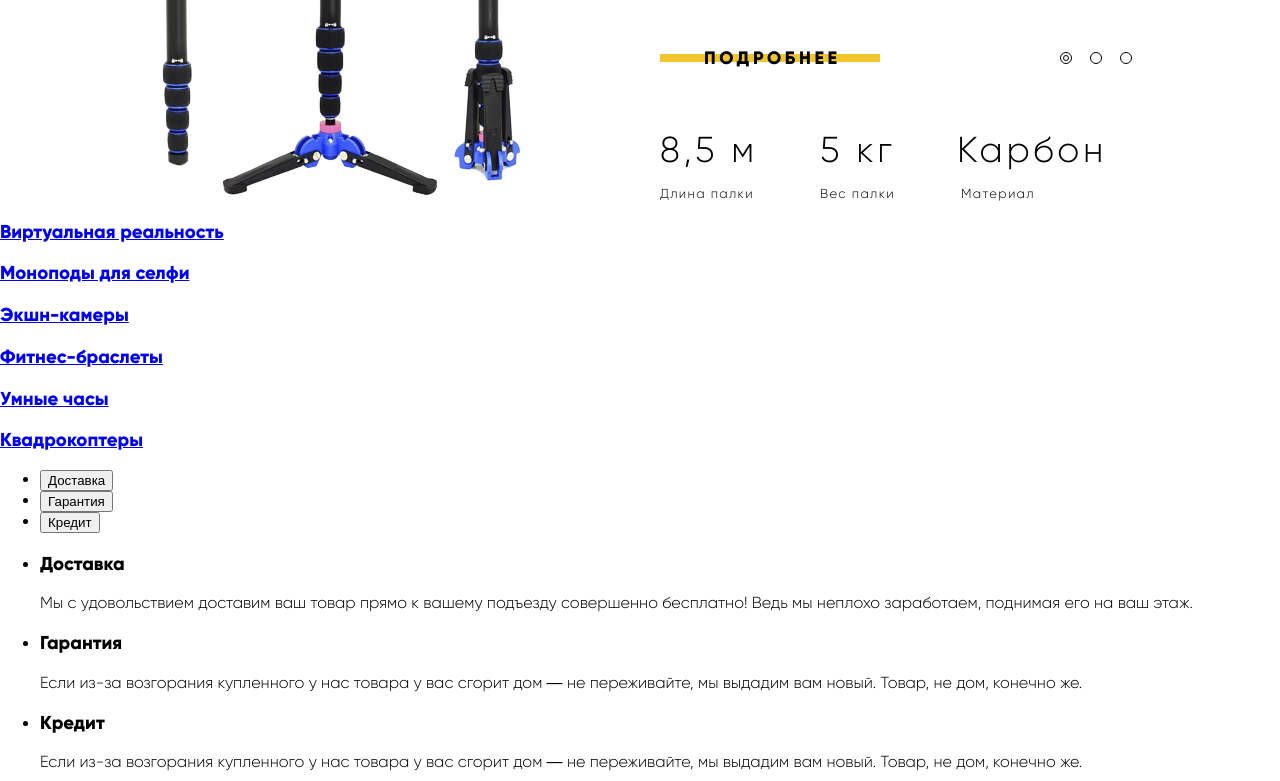
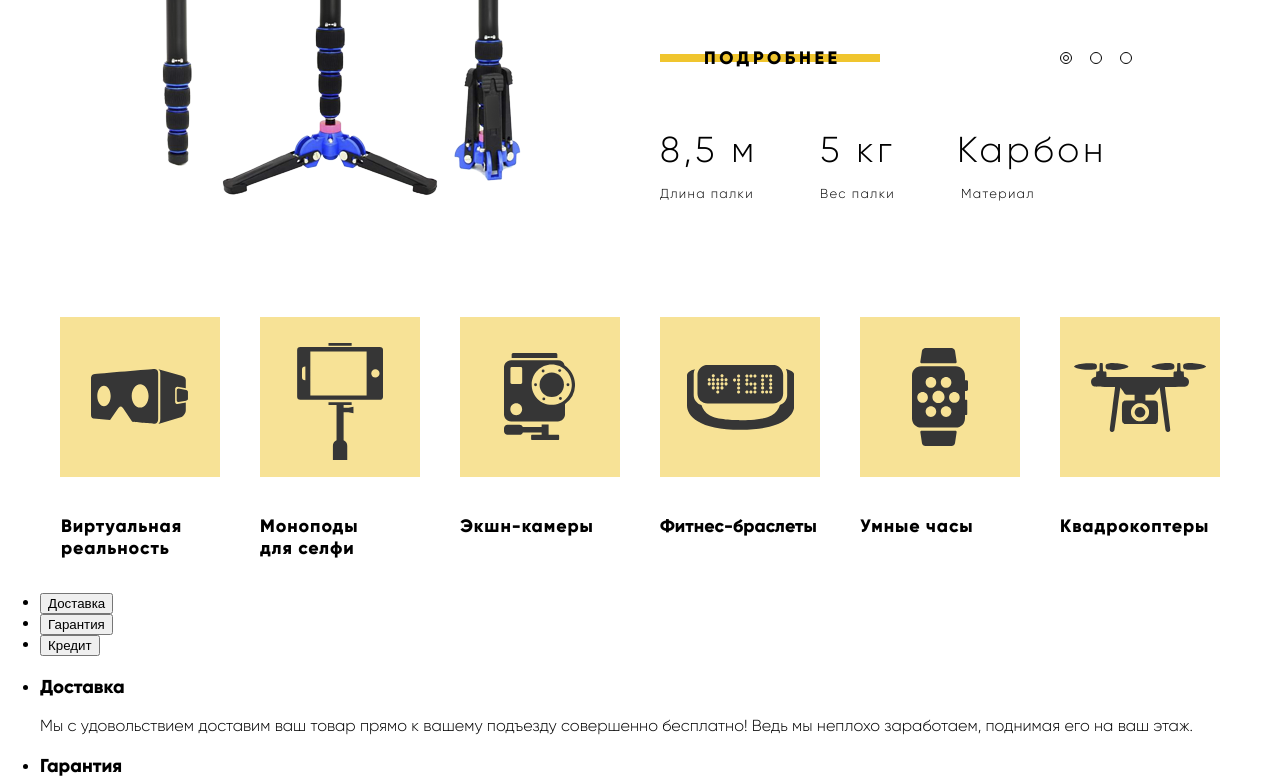
Before and after one commit to vitrusss/1001661-device-28, a website: page source/index.html in a window 1280 px wide. Shown: the part 499-1280 px from the top of the page. Drawn offline with nearby package versions, Linux system fonts and the light colour scheme; files that its build step writes are made by us from their sources.

Commit message:
Делает вёрстку блока categories в index.html

```diff
--- a/source/index.html
+++ b/source/index.html
@@ -199,34 +199,34 @@
       <h2 class="visually-hidden">Список категорий товаров</h2>
 
       <ul class="categories__list">
-        <li class="categories__item categories__item--vr">
-          <a href="catalog.html" class="categories__link">
-            <h3 class="categories__name">Виртуальная реальность</h3>
-          </a>
-        </li>
-        <li class="categories__item categories__item-monoponds">
-          <a href="catalog.html" class="categories__link">
-            <h3 class="categories__name">Моноподы для селфи</h3>
+        <li class="categories__item">
+          <a href="catalog.html" class="categories__link categories__link--vr">
+            <h3 class="categories__title">Виртуальная реальность</h3>
           </a>
         </li>
         <li class="categories__item">
-          <a href="catalog.html" class="categories__link">
-            <h3 class="categories__name">Экшн-камеры</h3>
+          <a href="catalog.html" class="categories__link categories__link--monopods">
+            <h3 class="categories__title">Моноподы<br>для селфи</h3>
           </a>
         </li>
         <li class="categories__item">
-          <a href="catalog.html" class="categories__link">
-            <h3 class="categories__name">Фитнес-браслеты</h3>
+          <a href="catalog.html" class="categories__link categories__link--camera">
+            <h3 class="categories__title">Экшн-камеры</h3>
           </a>
         </li>
         <li class="categories__item">
-          <a href="catalog.html" class="categories__link">
-            <h3 class="categories__name">Умные часы</h3>
+          <a href="catalog.html" class="categories__link categories__link--bracelets">
+            <h3 class="categories__title">Фитнес-браслеты</h3>
           </a>
         </li>
         <li class="categories__item">
-          <a href="catalog.html" class="categories__link">
-            <h3 class="categories__name">Квадрокоптеры</h3>
+          <a href="catalog.html" class="categories__link categories__link--clocks">
+            <h3 class="categories__title">Умные часы</h3>
+          </a>
+        </li>
+        <li class="categories__item">
+          <a href="catalog.html" class="categories__link categories__link--quadrocopters">
+            <h3 class="categories__title">Квадрокоптеры</h3>
           </a>
         </li>
       </ul>
--- a/source/sass/blocks/banner.scss
+++ b/source/sass/blocks/banner.scss
@@ -1,6 +1,7 @@
 .banner {
   width: 1160px;
   margin: auto;
+  margin-bottom: 96px;
   padding-right: 60px;
 }
 
@@ -19,8 +20,8 @@
 }
 
 .banner__list {
-  margin-top: 0;
-  padding-left: 0;
+  margin: 0;
+  padding: 0;
   list-style: none;
 }
 
@@ -43,7 +44,7 @@
   height: 7px;
   width: 100px;
 
-  background-color: #ffffff;
+  background-color: var(--basic-white);
 }
 
 .banner__img-wrap {
@@ -73,6 +74,7 @@
   position: relative;
   display: flex;
   flex-wrap: wrap;
+  align-items: flex-start;
   width: 500px;
 }
 
@@ -93,10 +95,10 @@
 }
 
 .banner__text {
-  margin-top: 11px;
+  margin-top: 16px;
   margin-right: 15px;
   margin-bottom: 41px;
-  padding-top: 15px;
+  padding-top: 10px;
   padding-right: 10px;
   padding-bottom: 10px;
 
@@ -124,6 +126,16 @@
   letter-spacing: 0.2em;
   text-decoration: none;
   text-transform: uppercase;
+
+  &:hover::before {
+    top: 0;
+    height: 40px;
+    transition: var(--basic-transition);
+  }
+
+  &:active {
+    color: #a88a20;
+  }
 }
 
 .banner__link::before {
@@ -136,11 +148,12 @@
   width: 100%;
   height: 8px;
 
-  background-color: var(--darken-yellow);
+  background-color: var(--special-yellow-dark);
 }
 
 .banner__button-list {
   display: flex;
+  align-items: flex-start;
   margin-left: auto;
   margin-right: 19px;
   padding-left: 0;
@@ -167,7 +180,7 @@
   transform: translate(-50%, -50%);
 
   border-radius: 50%;
-  border: 1px solid #000000;
+  border: 1px solid var(--basic-black);
 }
 
 .banner__button::before {
@@ -182,6 +195,7 @@
 
 .banner__table-properties {
   border-collapse: collapse;
+  margin-bottom: 20px;
 }
 
 .banner__table-properties tbody {
--- a/source/sass/blocks/catalog.scss
+++ b/source/sass/blocks/catalog.scss
@@ -54,7 +54,7 @@
   width: 16px;
   height: 2px;
 
-  background-color: #ad9e69;
+  background-color: rgba(0, 0, 0, 0.3);
 }
 
 .catalog-nav__button::after {
--- a/source/sass/blocks/categories.scss
+++ b/source/sass/blocks/categories.scss
@@ -1,4 +1,82 @@
 .categories__list {
+  display: flex;
+  flex-wrap: wrap;
+  width: 1160px;
+  margin: auto;
+  padding: 0;
+
   list-style: none;
-  padding: 0;
 }
+
+.categories__item {
+  position: relative;
+  width: 160px;
+  margin-right: 40px;
+
+  &:last-child {
+    margin-right: 0;
+  }
+}
+
+.categories__link {
+  display: block;
+  padding-top: 180px;
+  color: inherit;
+  text-decoration: none;
+}
+
+.categories__title {
+  font-size: 18px;
+  font-weight: 800;
+  line-height: 22px;
+  letter-spacing: 0.05em;
+}
+
+.categories__link::before {
+  position: absolute;
+  content: "";
+  top: 0;
+  left: 0;
+
+  width: 160px;
+  height: 160px;
+
+  background-color: var(--basic-yellow);
+  background-position: 50% 50%;
+  background-repeat: no-repeat;
+}
+
+.categories__link--vr {
+  padding-left: 1px;
+}
+
+.categories__link--bracelets .categories__title {
+  letter-spacing: 0;
+}
+
+.categories__link--vr::before {
+  background-image: url("../img/popular-1.svg");
+  background-position: 31px 52px;
+}
+
+.categories__link--monopods::before {
+  background-image: url("../img/popular-2.svg");
+  background-position: 50% 26px;
+}
+
+.categories__link--camera::before {
+  background-image: url("../img/popular-3.svg");
+  background-position: 44px 36px;
+}
+
+.categories__link--bracelets::before {
+  background-image: url("../img/popular-4.svg");
+}
+
+.categories__link--clocks::before {
+  background-image: url("../img/popular-5.svg");
+}
+
+.categories__link--quadrocopters::before {
+  background-image: url("../img/popular-6.svg");
+}
--- a/source/sass/blocks/main-nav.scss
+++ b/source/sass/blocks/main-nav.scss
@@ -2,6 +2,14 @@
   position: relative;
   top: -20px;
   left: 0;
+
+  &[href]:hover {
+    opacity: 0.6;
+  }
+
+  &[href]:focus {
+    opacity: 0.3;
+  }
 }
 
 .main-nav__user-list {
--- a/source/sass/blocks/site-list.scss
+++ b/source/sass/blocks/site-list.scss
@@ -14,6 +14,15 @@
   color: inherit;
   text-decoration: none;
   text-transform: uppercase;
+
+  &:hover {
+    opacity: 0.6;
+    transition: var(--basic-transition);
+  }
+
+  &:focus {
+    opacity: 0.3;
+  }
 }
 
 .site-list__item--catalog {
--- a/source/sass/blocks/user-list.scss
+++ b/source/sass/blocks/user-list.scss
@@ -19,8 +19,9 @@
   background-color: inherit;
   background-image: url("../img/icon-search.svg");
   background-repeat: no-repeat;
-  background-position: 1px 50%;
+  background-position: 1px 12px;
   border: none;
+  border-bottom: 2px solid transparent;
 }
 
 .user-list__search input::-webkit-input-placeholder {
@@ -42,7 +43,7 @@
 .user-list__search input:focus {
   color: rgba(0, 0, 0, 1);
   outline: none;
-  border-bottom: 2px solid #000000;
+  border-bottom: 2px solid var(--basic-black);
 }
 
 .user-list__search button {
@@ -52,13 +53,14 @@
 
   text-transform: uppercase;
 
-  border: 2px solid #000000;
+  border: 2px solid var(--basic-black);
   background-color: inherit;
+  cursor: pointer;
 }
 
 .user-list__search button:hover {
-  color: #ffffff;
-  background-color: #000000;
+  color: var(--basic-white);
+  background-color: var(--basic-black);
 }
 
 .user-list__search button:active {
@@ -86,6 +88,15 @@
 .user-list__item {
   background-repeat: no-repeat;
   background-position: 0 50%;
+
+  &:not(.user-list__item--search):hover {
+    opacity: 0.6;
+    transition: var(--basic-transition);
+  }
+
+  &:not(.user-list__item--search):focus-within {
+    opacity: 0.3;
+  }
 }
 
 .user-list__item--search {
--- a/source/sass/global.scss
+++ b/source/sass/global.scss
@@ -1,6 +1,9 @@
 :root {
   --basic-yellow: #f7e296;
-  --darken-yellow: #f0c52e;
+  --basic-white: #ffffff;
+  --basic-black: #000000;
+  --special-yellow-dark: #f0c52e;
+  --basic-transition: all 0.25s ease-in-out;
 }
 
 body {
@@ -10,9 +13,9 @@ body {
   font-family: "Gilroy", "Arial", sans-serif;
   font-weight: 300;
   font-style: normal;
-  color: #000000;
+  color: var(--basic-black);
 
-  background-color: #ffffff;
+  background-color: var(--basic-white);
   box-sizing: border-box;
 }
 
```
Also changed, not shown: popular-vr.svg (added), source/img/popular-4.svg (added).
